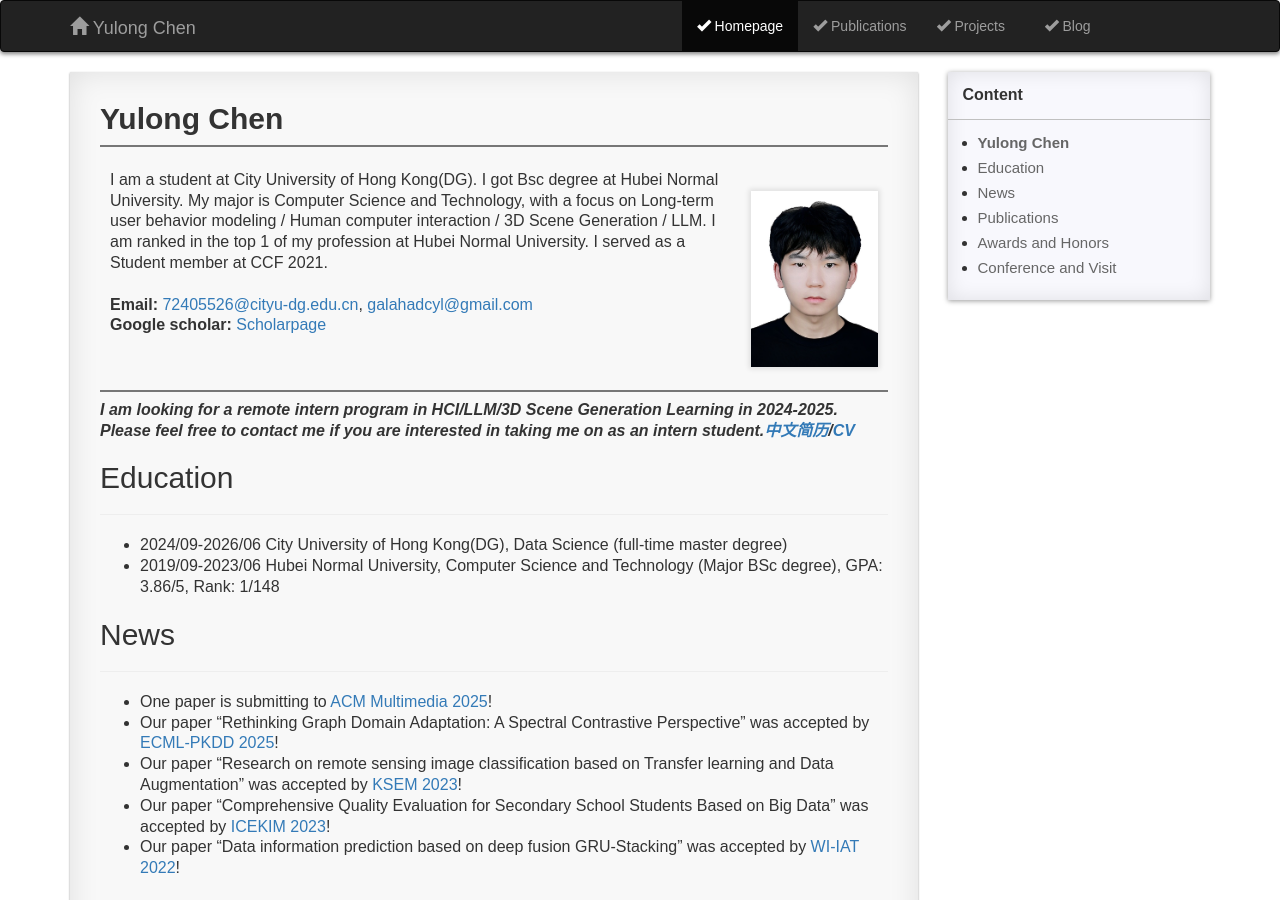
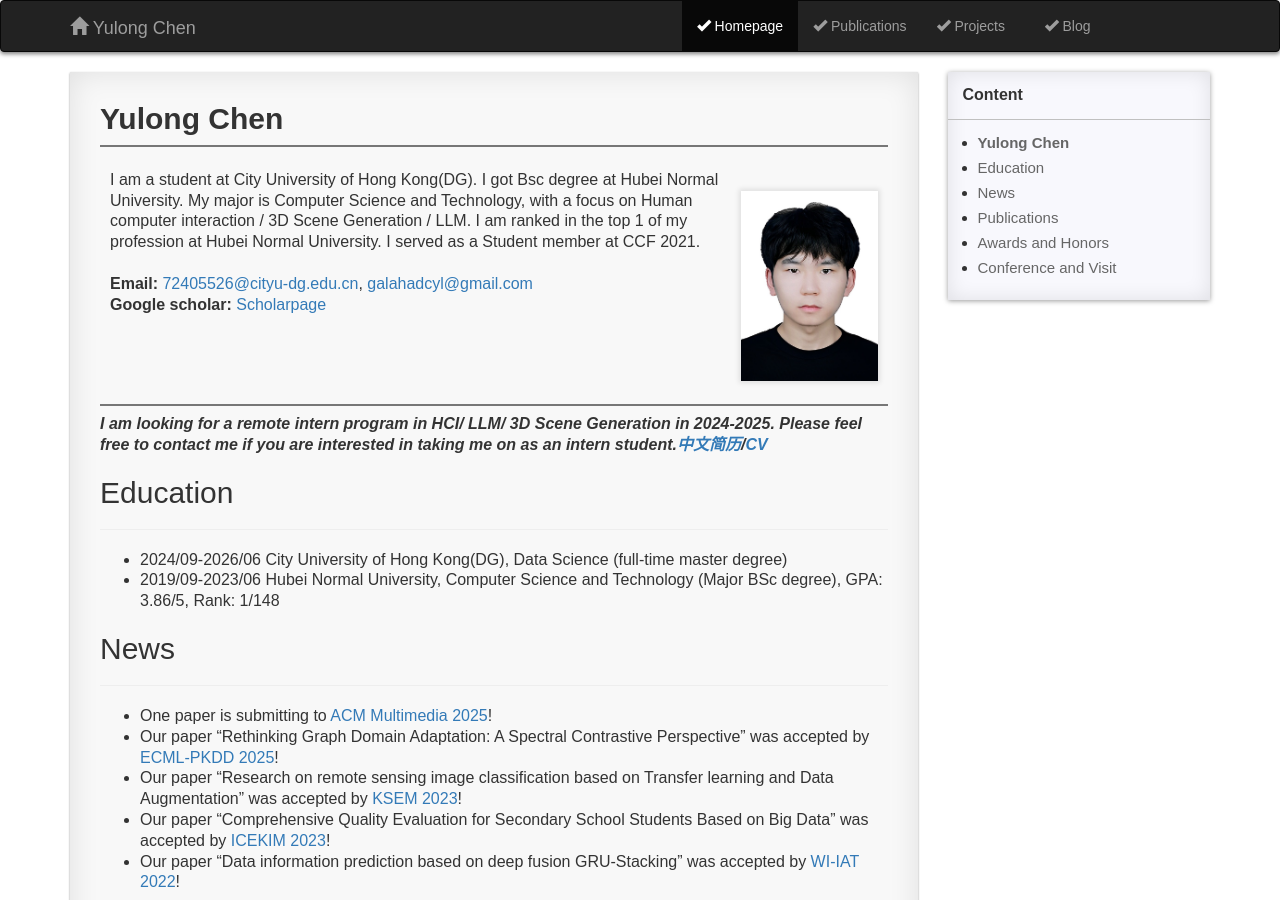
Before and after one commit to yulongC/yulongC.github.io, a Jekyll site: the page built from pages/1_homepage.md, in a window 1280 px wide and 900 px high. Built offline with Jekyll 4.4.1, drawn with Linux system fonts in a browser that asks for light colours; comment, search, counter and statistics services are not loaded.

Commit message:
Update 1_homepage.md

```diff
--- a/pages/1_homepage.md
+++ b/pages/1_homepage.md
@@ -11,9 +11,9 @@
 
 ## **Yulong Chen**
 
-| <br> I am a student at City University of Hong Kong(DG). I got Bsc degree at Hubei Normal University. My major is Computer Science and Technology, with a focus on Long-term user behavior modeling / Human computer interaction / 3D Scene Generation / LLM. I am ranked in the top 1 of my profession at Hubei Normal University. I served as a Student member at CCF 2021. <br> <br> **Email:** <72405526@cityu-dg.edu.cn>, <galahadcyl@gmail.com> <br> **Google scholar:** [Scholarpage](https://scholar.google.com/citations?user=WAzerzwAAAAJ=en) <br> | <br> &emsp; ![image](https://yulongC.github.io/images/chen-2023.jpg) <br> <br> |
+| <br> I am a student at City University of Hong Kong(DG). I got Bsc degree at Hubei Normal University. My major is Computer Science and Technology, with a focus on Human computer interaction / 3D Scene Generation / LLM. I am ranked in the top 1 of my profession at Hubei Normal University. I served as a Student member at CCF 2021. <br> <br> **Email:** <72405526@cityu-dg.edu.cn>, <galahadcyl@gmail.com> <br> **Google scholar:** [Scholarpage](https://scholar.google.com/citations?user=WAzerzwAAAAJ=en) <br> | <br> &emsp; ![image](https://yulongC.github.io/images/chen-2023.jpg) <br> <br> |
 
-***I am looking for a remote intern program in HCI/LLM/3D Scene Generation Learning in 2024-2025. Please feel free to contact me if you are interested in taking me on as an intern student.[中文简历](https://github.com/yulongC/yulongC.github.io/blob/main/cv/cv_cn.pdf)/[CV](https://github.com/yulongC/yulongC.github.io/blob/main/cv/cv_en.pdf)***
+***I am looking for a remote intern program in HCI/ LLM/ 3D Scene Generation in 2024-2025. Please feel free to contact me if you are interested in taking me on as an intern student.[中文简历](https://github.com/yulongC/yulongC.github.io/blob/main/cv/cv_cn.pdf)/[CV](https://github.com/yulongC/yulongC.github.io/blob/main/cv/cv_en.pdf)***
 
 ## Education
 
```
